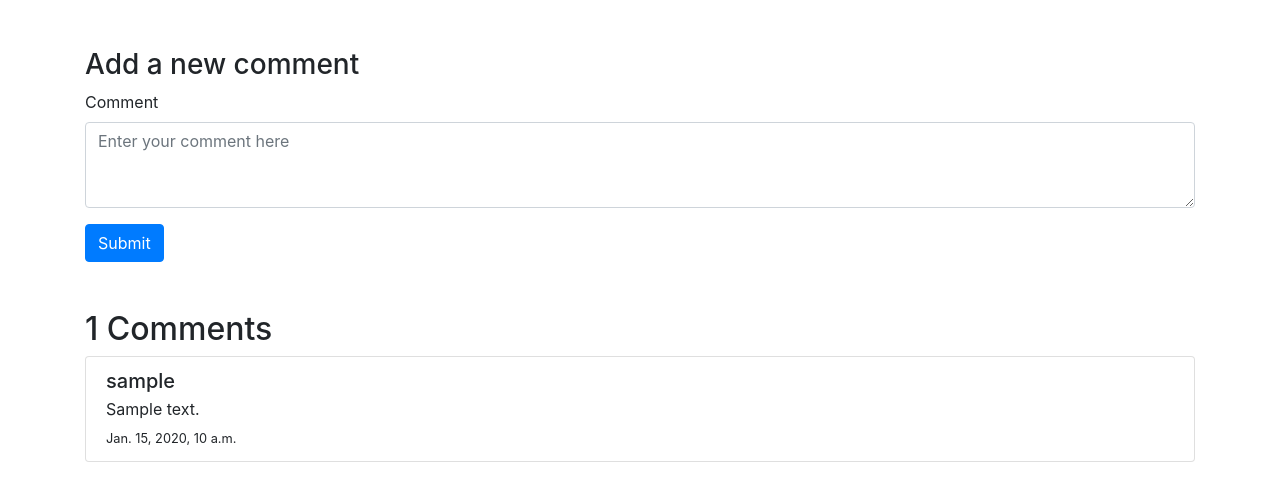
After one commit to amir-y-17/django-blog, a Django app: a page that uses comments/templates/comments/comments_list.html in a window 1280 px wide. The commit adds this page. Shown: the top 501 px of the page. Run offline with Django 5.2, Linux system fonts and the light colour scheme; tables that the repository leaves empty hold one stand-in row (values such as "Sample post"); some libraries are stand-ins or nearby versions.

Commit message:
feat(comments) : add new comment feature

```diff
--- a/blog/templates/blog/post_detail.html
+++ b/blog/templates/blog/post_detail.html
@@ -34,11 +34,12 @@
                     <p><strong>Published on:</strong> {{ post.created_at }}</p>
                     <p><strong>Category:</strong> <a href="#" class="tm-text-link">{{post.category}}</a></p>
                     <p><strong>Likes:</strong> 120</p>
+                    <p><strong>Comments:</strong> {{post.comments.count}}</p>
                 </div>
 
                 <div class="post-actions">
                     <button class="btn btn-success" onclick="likePost({{ post.id }})">Like</button>
-                    <button class="btn btn-info" onclick="commentPost({{ post.id }})">Comment</button>
+                    <a class="btn btn-info" href="{% url 'comments:all_comments' post.id %}">Comment</a>
                     <button class="btn btn-primary" onclick="sharePost({{ post.id }})">Share</button>
                     <button class="btn btn-danger" onclick="savePost({{ post.id }})">Save</button>
                 </div>
--- a/blog_project/urls.py
+++ b/blog_project/urls.py
@@ -24,6 +24,7 @@ urlpatterns = [
     path("admin/", admin.site.urls),
     path("users/", include("users.urls", namespace="users")),
     path("blog/", include("blog.urls", namespace="blog")),
+    path("comments/", include("comments.urls", namespace="comments")),
 ]
 
 urlpatterns += static(settings.MEDIA_URL, document_root=settings.MEDIA_ROOT)
--- /dev/null
+++ b/comments/templates/comments/comments_list.html
@@ -0,0 +1,35 @@
+<!DOCTYPE html>
+<html lang="en">
+<head>
+    <meta charset="UTF-8">
+    <meta name="viewport" content="width=device-width, initial-scale=1.0">
+    <title>Comments</title>
+    <link href="https://stackpath.bootstrapcdn.com/bootstrap/4.5.2/css/bootstrap.min.css" rel="stylesheet">
+</head>
+<body>
+    <div class="container mt-5">
+        <h3>Add a new comment</h3>
+        <form method="post" action="{% url 'comments:new_comment' post.id %}">
+            {% csrf_token %}
+            <div class="form-group">
+                <label for="content">Comment</label>
+                <textarea class="form-control" id="content" name="content" rows="3" placeholder="Enter your comment here" required></textarea>
+            </div>
+            <button type="submit" class="btn btn-primary">Submit</button>
+        </form>
+        <h2 class="mt-5">{{comments.count}} Comments</h2>
+        <div class="list-group mb-4">
+            {% for comment in comments %}
+                <div class="list-group-item">
+                    <h5 class="mb-1">{{ comment.author }}</h5>
+                    <p class="mb-1">{{ comment.content }}</p>
+                    <small>{{ comment.created_at }}</small>
+                </div>
+            {% endfor %}
+        </div>
+    </div>
+    <script src="https://code.jquery.com/jquery-3.5.1.slim.min.js"></script>
+    <script src="https://cdn.jsdelivr.net/npm/@popperjs/core@2.5.4/dist/umd/popper.min.js"></script>
+    <script src="https://stackpath.bootstrapcdn.com/bootstrap/4.5.2/js/bootstrap.min.js"></script>
+</body>
+</html>
--- /dev/null
+++ b/comments/urls.py
@@ -0,0 +1,16 @@
+from django.urls import path
+from . import views
+
+
+app_name = "comments"
+
+urlpatterns = [
+    path(
+        "post-<int:pk>/new-comment/", views.NewCommentView.as_view(), name="new_comment"
+    ),
+    path(
+        "post-<int:pk>/all-comments/",
+        views.CommentsListView.as_view(),
+        name="all_comments",
+    ),
+]
--- a/comments/views.py
+++ b/comments/views.py
@@ -1 +1,43 @@
-from django.shortcuts import render
+from .models import Comment
+from blog.models import Post
+from users.models import User
+from .forms import CommentForm
+from django.contrib import messages
+from django.contrib.auth.mixins import LoginRequiredMixin
+from django.views.generic import View, TemplateView, ListView
+from django.shortcuts import render, redirect, get_object_or_404
+
+
+class CommentsListView(TemplateView):
+    template_name = "comments/comments_list.html"
+
+    def get_context_data(self, **kwargs):
+        context = super().get_context_data(**kwargs)
+        post_id = kwargs.get("pk")
+        post = get_object_or_404(Post, id=post_id)
+        comments = Comment.objects.filter(post=post)
+        context["post"] = post
+        context["comments"] = comments
+        return context
+
+
+class NewCommentView(LoginRequiredMixin, View):
+    login_url = "users:login"
+
+    def post(self, request, **kwargs):
+        post = get_object_or_404(Post, id=kwargs.get("pk"))
+        form = CommentForm(request.POST)
+        if form.is_valid():
+            cd = form.cleaned_data
+            Comment.objects.create(
+                post=post, author=request.user, content=cd["content"]
+            )
+            messages.success(request, "Your comment has been posted successfully.")
+            return redirect("comments:all_comments", pk=kwargs.get("pk"))
+        else:
+            messages.error(
+                request, "There was an error with your comment. Please try again."
+            )
+            return render(
+                request, "comments/new_comment.html", {"form": form, "post": post}
+            )
```
Also changed, not shown: comments/forms.py (added, +15 -0 lines).
